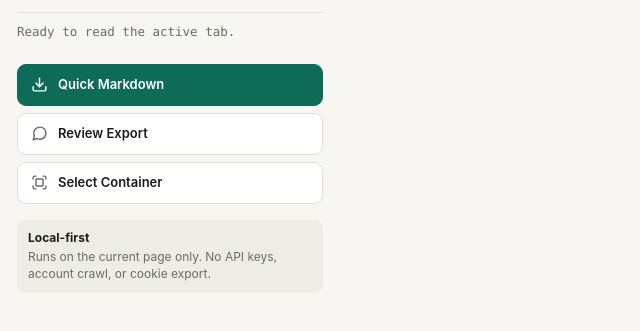
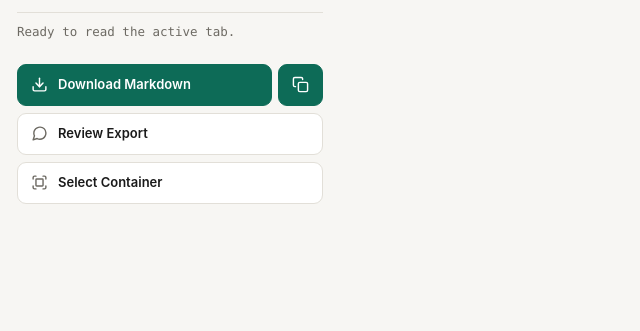
Before and after one commit to Rasalas/chat-trail, a website built with Vite: page src/popup/index.html in a window 1280 px wide. Shown: the part 45-376 px from the top of the page, without its empty margins (0-640 px from the left). Built offline with nearby package versions, Linux system fonts and the light colour scheme.

Commit message:
fix: simplify popup markdown actions

```diff
--- a/src/popup/index.html
+++ b/src/popup/index.html
@@ -18,10 +18,15 @@
       <p id="status" class="status">Ready to read the active tab.</p>
 
       <section class="actions">
-        <button id="quick-md" class="primary" type="button">
-          <svg viewBox="0 0 24 24" fill="none" stroke="currentColor" stroke-width="2" stroke-linecap="round" stroke-linejoin="round" aria-hidden="true"><path d="M21 15v4a2 2 0 0 1-2 2H5a2 2 0 0 1-2-2v-4"/><polyline points="7 10 12 15 17 10"/><line x1="12" y1="15" x2="12" y2="3"/></svg>
-          <span>Quick Markdown</span>
-        </button>
+        <div class="markdown-actions">
+          <button id="quick-md" class="primary" type="button">
+            <svg viewBox="0 0 24 24" fill="none" stroke="currentColor" stroke-width="2" stroke-linecap="round" stroke-linejoin="round" aria-hidden="true"><path d="M21 15v4a2 2 0 0 1-2 2H5a2 2 0 0 1-2-2v-4"/><polyline points="7 10 12 15 17 10"/><line x1="12" y1="15" x2="12" y2="3"/></svg>
+            <span>Download Markdown</span>
+          </button>
+          <button id="copy-md" class="primary icon-action" type="button" title="Copy Markdown" aria-label="Copy Markdown">
+            <svg viewBox="0 0 24 24" fill="none" stroke="currentColor" stroke-width="2" stroke-linecap="round" stroke-linejoin="round" aria-hidden="true"><rect x="9" y="9" width="13" height="13" rx="2"/><path d="M5 15H4a2 2 0 0 1-2-2V4a2 2 0 0 1 2-2h9a2 2 0 0 1 2 2v1"/></svg>
+          </button>
+        </div>
         <button id="open-review" type="button">
           <svg viewBox="0 0 24 24" fill="none" stroke="currentColor" stroke-width="2" stroke-linecap="round" stroke-linejoin="round" aria-hidden="true"><path d="M21 11.5a8.38 8.38 0 0 1-.9 3.8 8.5 8.5 0 0 1-7.6 4.7 8.38 8.38 0 0 1-3.8-.9L3 21l1.9-5.7a8.38 8.38 0 0 1-.9-3.8 8.5 8.5 0 0 1 4.7-7.6 8.38 8.38 0 0 1 3.8-.9h.5a8.48 8.48 0 0 1 8 8v.5z"/></svg>
           <span>Review Export</span>
@@ -32,10 +37,6 @@
         </button>
       </section>
 
-      <section class="privacy">
-        <strong>Local-first</strong>
-        <span>Runs on the current page only. No API keys, account crawl, or cookie export.</span>
-      </section>
     </main>
     <script type="module" src="./index.ts"></script>
   </body>
--- a/src/popup/index.ts
+++ b/src/popup/index.ts
@@ -10,15 +10,17 @@ import { slugify } from "../shared/strings";
 const status = document.querySelector<HTMLParagraphElement>("#status")!;
 const statusDot = document.querySelector<HTMLSpanElement>("#status-dot")!;
 const quickMarkdown = document.querySelector<HTMLButtonElement>("#quick-md")!;
+const copyMarkdown = document.querySelector<HTMLButtonElement>("#copy-md")!;
 const openReview = document.querySelector<HTMLButtonElement>("#open-review")!;
 const selectContainer = document.querySelector<HTMLButtonElement>("#select-container")!;
-const buttons = [quickMarkdown, openReview, selectContainer];
+const buttons = [quickMarkdown, copyMarkdown, openReview, selectContainer];
 
 function showStatus(text: string, isError?: boolean): void {
   setStatus(text, isError ? "error" : undefined);
 }
 
 quickMarkdown.addEventListener("click", () => void quickExport());
+copyMarkdown.addEventListener("click", () => void copyMarkdownToClipboard());
 openReview.addEventListener("click", () => void openReviewPage());
 selectContainer.addEventListener("click", () => void selectAndReview());
 
@@ -32,6 +34,16 @@ async function quickExport(): Promise<void> {
     const markdown = exportMarkdown(filtered);
     downloadBlob(blobFromText(markdown, "text/markdown;charset=utf-8"), `${slugify(filtered.source.title)}.md`);
     setStatus(`Saved ${filtered.messages.length} messages from ${response.adapterLabel}.`, "ready");
+  });
+}
+
+async function copyMarkdownToClipboard(): Promise<void> {
+  await withBusy(buttons, showStatus, "Preparing Markdown...", async () => {
+    const response = await sendToActiveTab({ type: "EXTRACT_CONVERSATION", useProviderCopy: false });
+    if (!response.ok) throw new Error(response.error);
+    const filtered = applyExportOptions(response.conversation, DEFAULT_EXPORT_OPTIONS);
+    await navigator.clipboard.writeText(exportMarkdown(filtered));
+    setStatus("Markdown copied to clipboard.", "ready");
   });
 }
 
--- a/src/popup/style.css
+++ b/src/popup/style.css
@@ -9,6 +9,10 @@
   --accent-fg: #ffffff;
   --hover: rgba(0, 0, 0, 0.045);
   --privacy-bg: #eeece6;
+}
+
+html {
+  background: transparent;
 }
 
 @media (prefers-color-scheme: dark) {
@@ -33,6 +37,8 @@ body {
   width: 340px;
   min-width: 320px;
   margin: 0;
+  overflow: hidden;
+  border-radius: 14px;
   background: var(--bg);
   color: var(--fg);
   font: 14px/1.45 -apple-system, "Segoe UI", system-ui, sans-serif;
@@ -153,19 +159,17 @@ button.primary svg {
   gap: 7px;
 }
 
-.privacy {
+.markdown-actions {
   display: grid;
-  gap: 3px;
-  margin-top: 16px;
-  padding: 10px 11px;
-  border-radius: 8px;
-  background: var(--privacy-bg);
-  color: var(--muted);
-  font-size: 12px;
-  line-height: 1.4;
+  grid-template-columns: minmax(0, 1fr) 45px;
+  gap: 6px;
 }
 
-.privacy strong {
-  color: var(--fg);
-  font-size: 12px;
+.markdown-actions button {
+  width: 100%;
 }
+
+.markdown-actions .icon-action {
+  justify-content: center;
+  padding: 0;
+}
```
